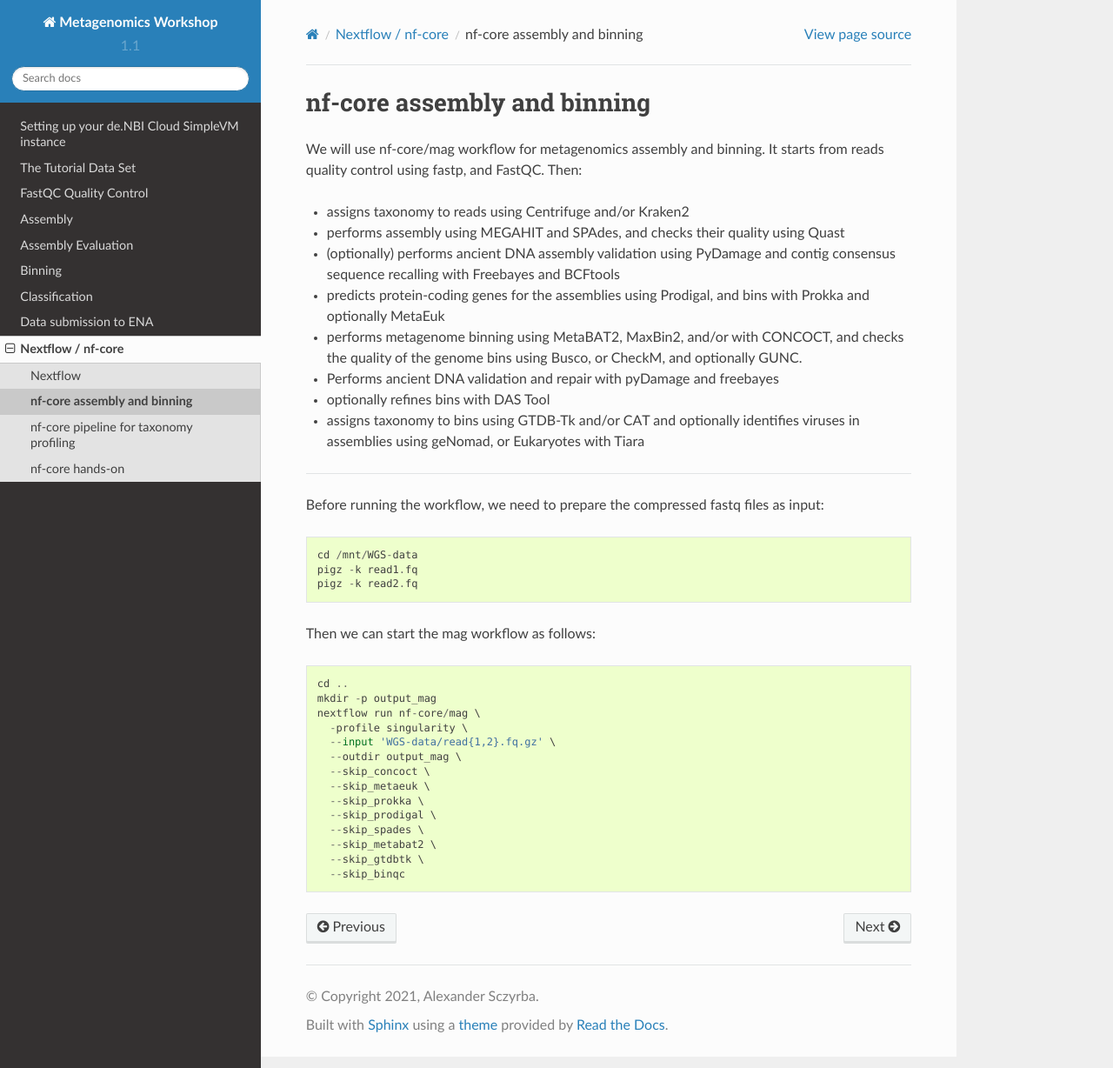
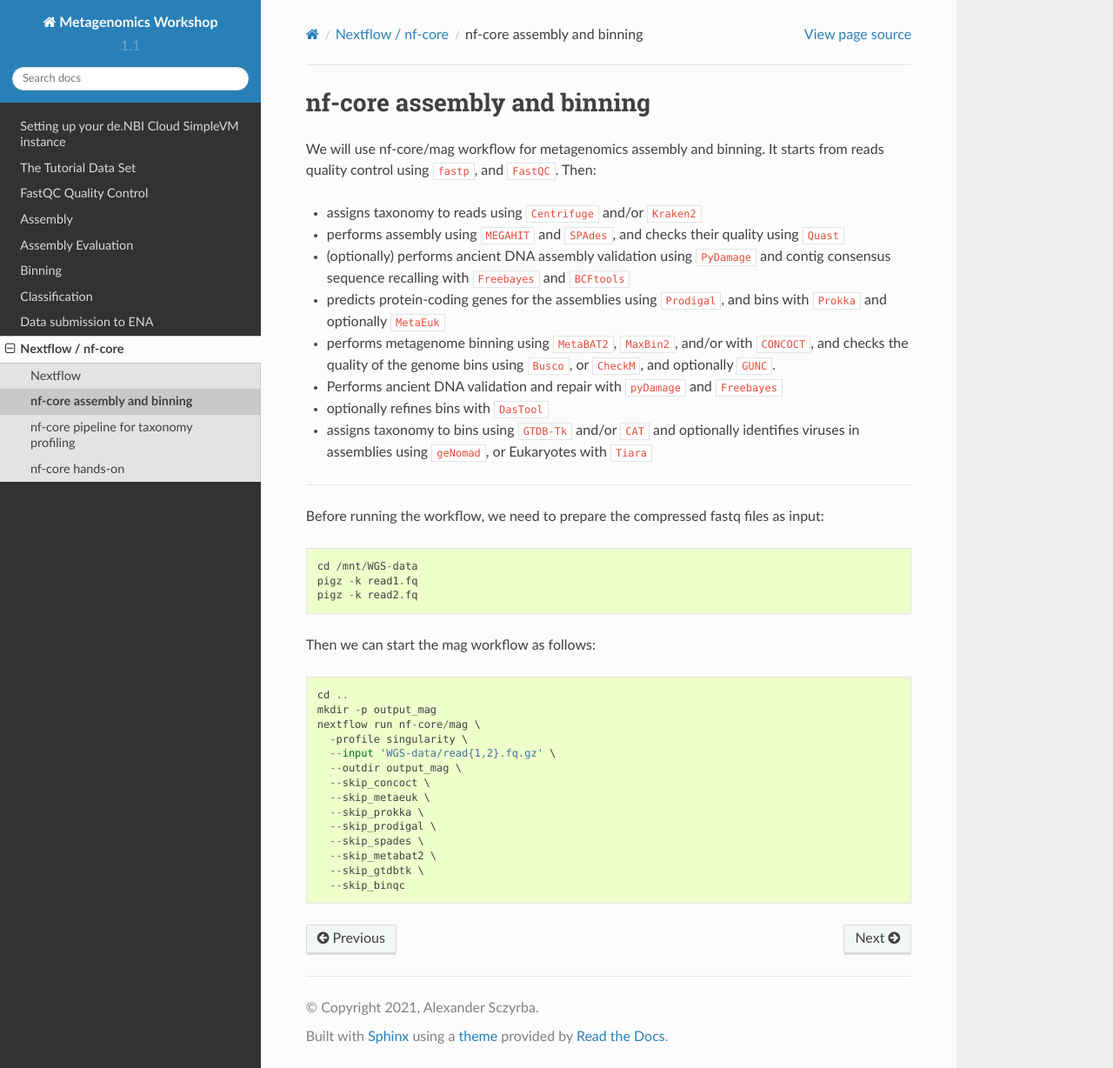
Before and after one commit to metagenomics/metagenomics-workshop, a Sphinx documentation site: the page built from docs/nextflow_nf_core/nf_core_assembly_binning.rst, in a window 1280 px wide and 1228 px high. Shown: the whole window at 87% size. Built offline with Sphinx 7.4.7 and the Read the Docs theme 2.0.0, drawn with Linux system fonts in a browser that asks for light colours.

Commit message:
Update nf_core_assembly_binning.rst

```diff
--- a/docs/nextflow_nf_core/nf_core_assembly_binning.rst
+++ b/docs/nextflow_nf_core/nf_core_assembly_binning.rst
@@ -1,16 +1,16 @@
 nf-core assembly and binning
 ================
 
-We will use nf-core/mag workflow for metagenomics assembly and binning. It starts from reads quality control using fastp, and FastQC. Then:
+We will use nf-core/mag workflow for metagenomics assembly and binning. It starts from reads quality control using ``fastp``, and ``FastQC``. Then:
 
-- assigns taxonomy to reads using Centrifuge and/or Kraken2
-- performs assembly using MEGAHIT and SPAdes, and checks their quality using Quast
-- (optionally) performs ancient DNA assembly validation using PyDamage and contig consensus sequence recalling with Freebayes and BCFtools
-- predicts protein-coding genes for the assemblies using Prodigal, and bins with Prokka and optionally MetaEuk
-- performs metagenome binning using MetaBAT2, MaxBin2, and/or with CONCOCT, and checks the quality of the genome bins using Busco, or CheckM, and optionally GUNC.
-- Performs ancient DNA validation and repair with pyDamage and freebayes
-- optionally refines bins with DAS Tool
-- assigns taxonomy to bins using GTDB-Tk and/or CAT and optionally identifies viruses in assemblies using geNomad, or Eukaryotes with Tiara
+- assigns taxonomy to reads using ``Centrifuge`` and/or ``Kraken2``
+- performs assembly using ``MEGAHIT`` and ``SPAdes``, and checks their quality using ``Quast``
+- (optionally) performs ancient DNA assembly validation using ``PyDamage`` and contig consensus sequence recalling with ``Freebayes`` and ``BCFtools``
+- predicts protein-coding genes for the assemblies using ``Prodigal``, and bins with ``Prokka`` and optionally ``MetaEuk``
+- performs metagenome binning using ``MetaBAT2``, ``MaxBin2``, and/or with ``CONCOCT``, and checks the quality of the genome bins using ``Busco``, or ``CheckM``, and optionally ``GUNC``.
+- Performs ancient DNA validation and repair with ``pyDamage`` and ``Freebayes``
+- optionally refines bins with ``DasTool``
+- assigns taxonomy to bins using ``GTDB-Tk`` and/or ``CAT`` and optionally identifies viruses in assemblies using ``geNomad``, or Eukaryotes with ``Tiara``
 
 -------
 
```
